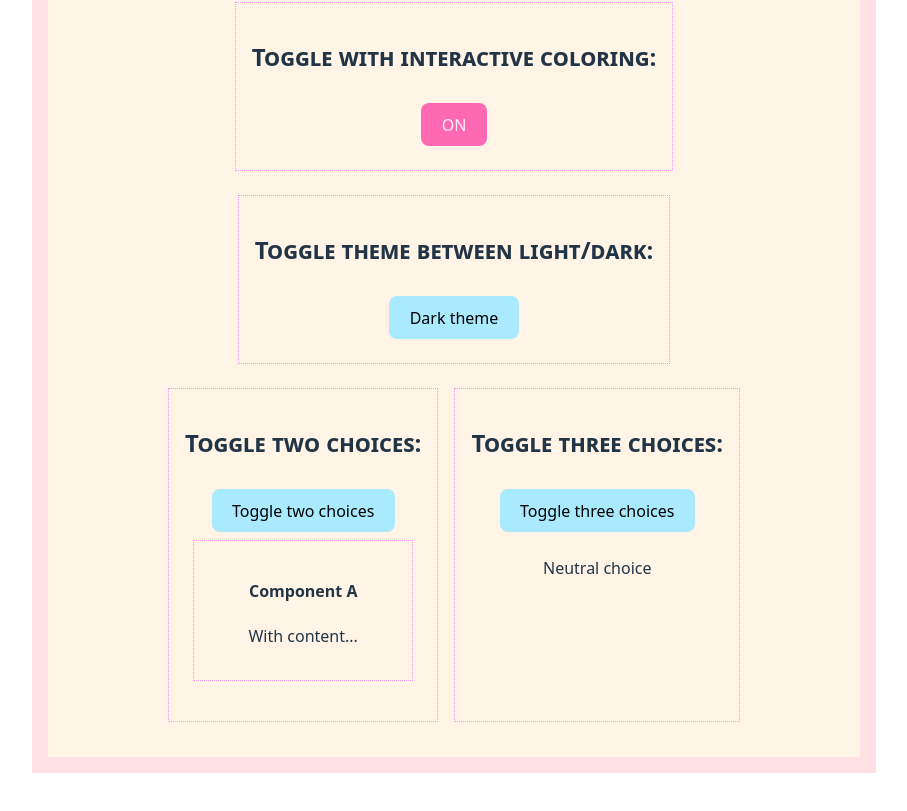
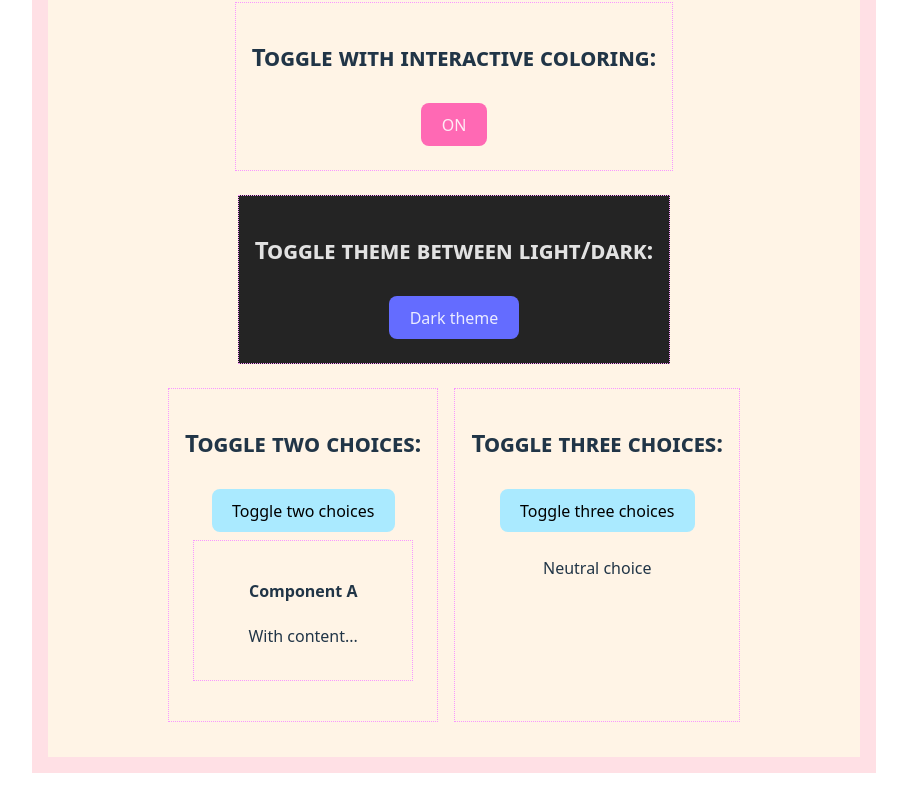
Before and after one commit to Ayngie/bits-n-pieces, a React (Vite) app: page / in a window 1280 px wide. Shown: the part 4335-5146 px from the top of the page, without its empty margins (186-1093 px from the left). Built offline with nearby package versions, Linux system fonts and the light colour scheme.

Commit message:
Refactor: removed id, added classname

```diff
--- a/src/components/Toggles/ToggleTheme.tsx
+++ b/src/components/Toggles/ToggleTheme.tsx
@@ -4,9 +4,7 @@ const ToggleTheme = () => {
   const [dark, setDark] = useState<boolean>(true);
 
   return (
-    <article
-      className="example-section"
-      id={dark ? 'chosen-dark-theme' : 'chosen-light-theme'}>
+    <article className={`example-section ${dark ? 'dark-mode' : 'light-mode'}`}>
       <h2>Toggle theme between light/dark:</h2>
       <button onClick={() => setDark((prev) => !prev)}>
         {dark ? 'Dark theme' : 'Light theme'}
```
